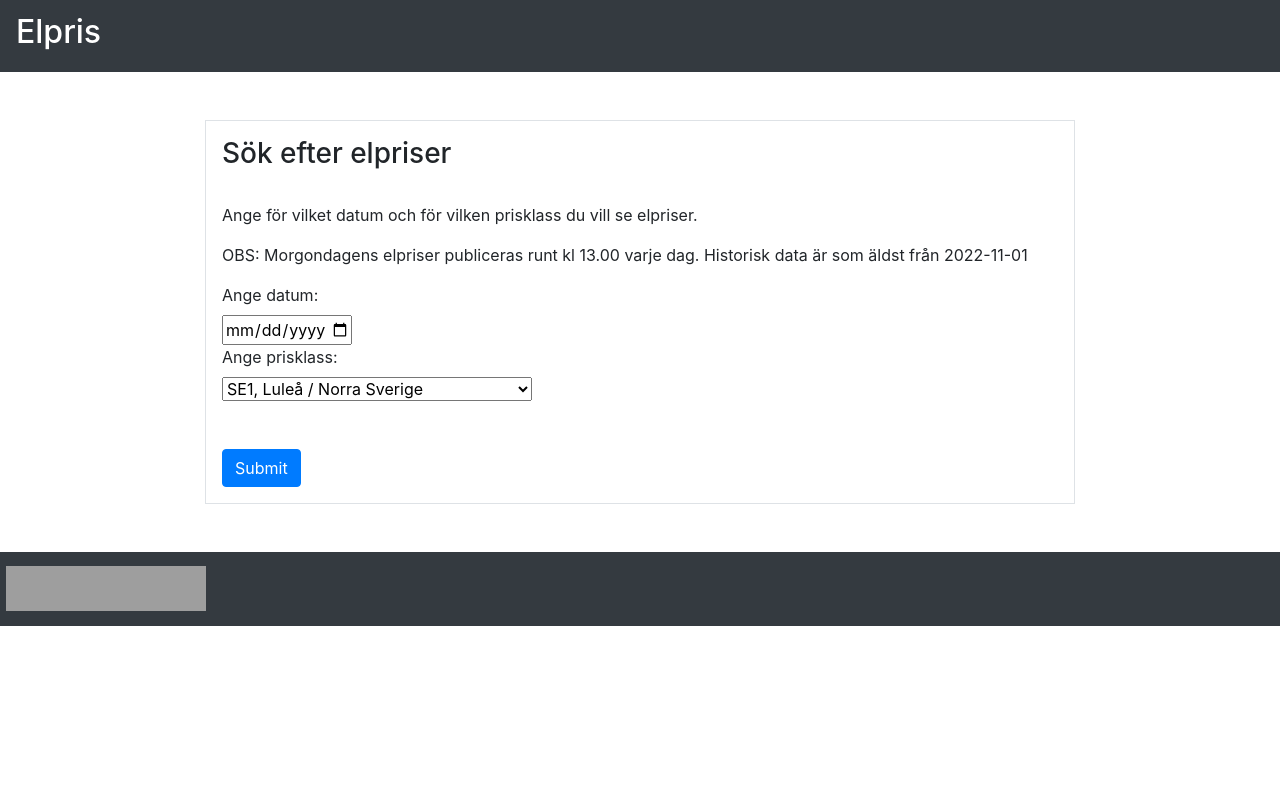
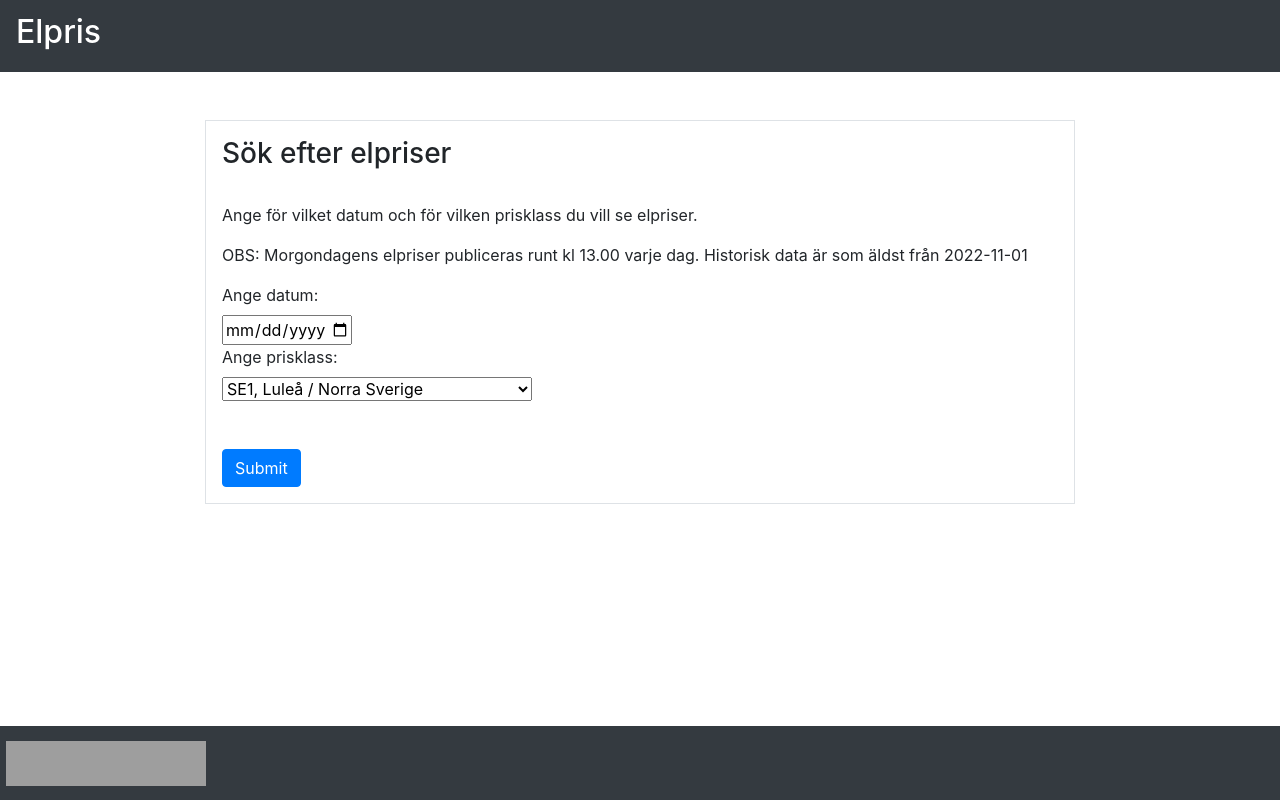
Before and after one commit to eliaskr1/Elpris, a Flask app: page /form in a window 1280 px wide. Run offline with Flask 3, Linux system fonts and the light colour scheme; some libraries are stand-ins or nearby versions; grey boxes are pictures that could not be loaded.

Commit message:
improved CSS even more in layout

```diff
--- a/application/templates/layout.html
+++ b/application/templates/layout.html
@@ -6,14 +6,30 @@
     <title>Elpris</title>
     <link href="/static/css/bootstrap.min.css" rel="stylesheet">
     <style>
-        .footer{
-            position: relative;
-            margin-top: auto;
-            width: 100%;
-            padding: 0.5%;
-            box-sizing: border-box;
+        body {
+            margin: 0;
+            padding: 0;
+            min-height: 100vh;
+            display: flex;
+            flex-direction: column;
         }
 
+        #content {
+            flex: 1;
+            /* Add more styles for your content */
+        }
+
+        #footer {
+            flex-shrink: 0;
+        }
+
+        .footer {
+            width: 100%;
+            padding: 0.5%; /* Adjust the percentage as needed */
+            box-sizing: border-box;
+            /* Add more styles for your footer */
+            margin-top: auto;
+        }
     </style>
 </head>
 <body>
```
